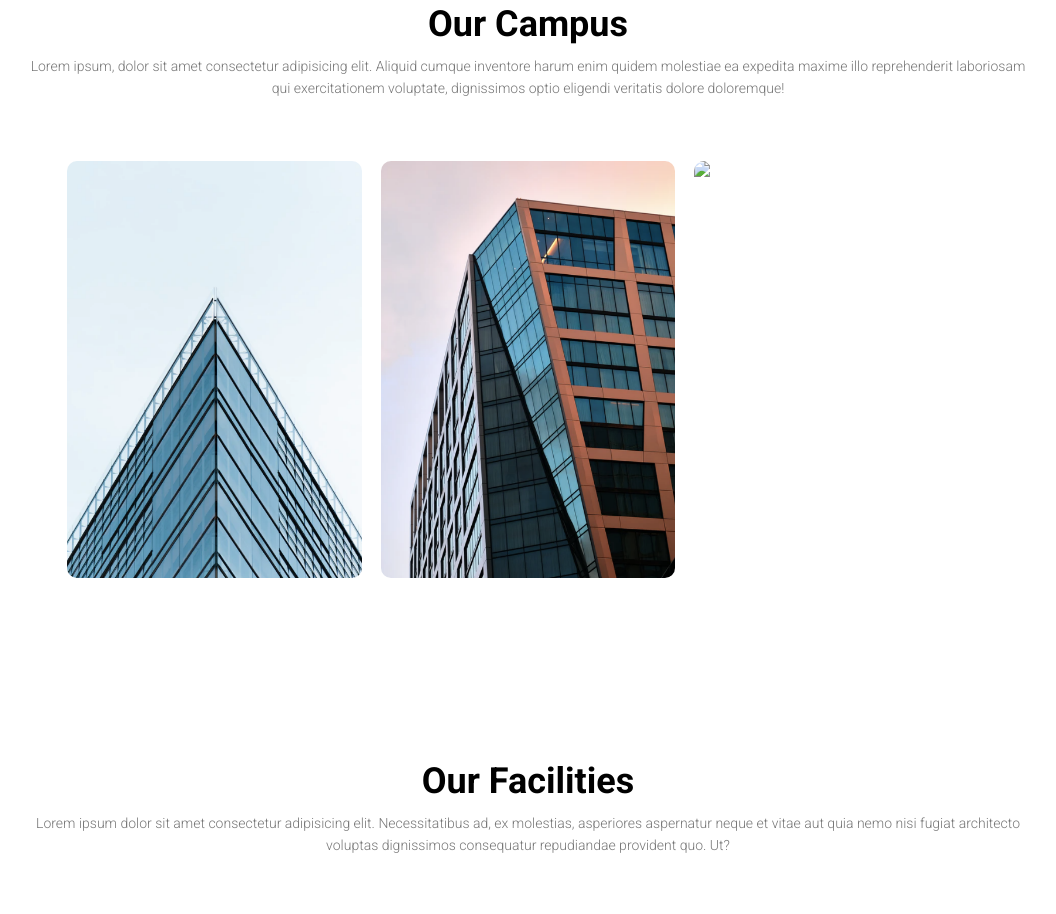
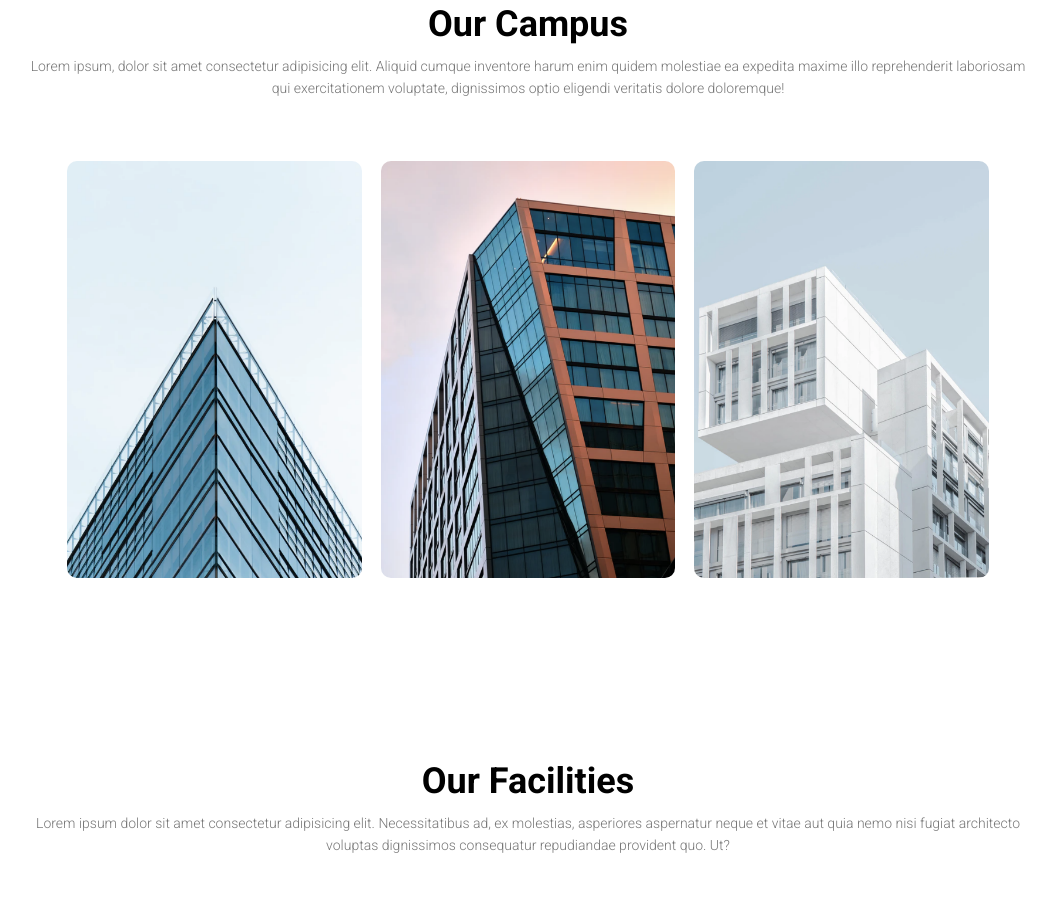
Before and after one commit to fearkat3/fearkat3.github.io, a plain HTML site: page dvoref/index.html in a window 1280 px wide. Shown: the part 1457-2371 px from the top of the page, without its empty margins (112-1168 px from the left). Drawn offline with Linux system fonts and the light colour scheme.

Commit message:
Update index.html

```diff
--- a/dvoref/index.html
+++ b/dvoref/index.html
@@ -108,7 +108,7 @@
           </div>
         </div>
         <div class="campus-col">
-          <img src=".s/images/washington.png" />
+          <img src="./images/washington.png" />
           <div class="layer">
             <h3>WASHINGTON</h3>
           </div>
```
